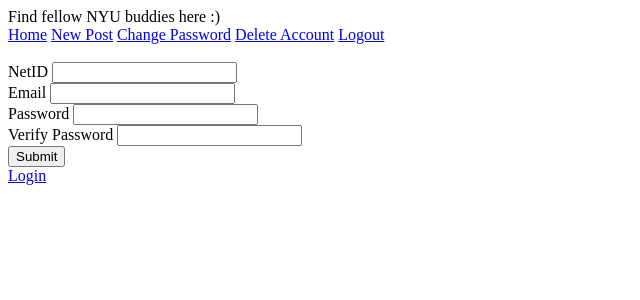
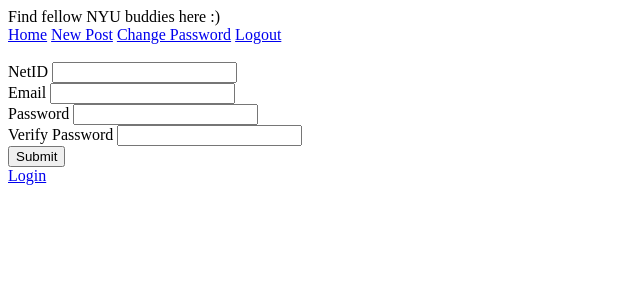
Before and after one commit to Pradhyo/nyubuddies, a Python web app: template templates/Signup.html in a window 1280 px wide. Shown: the top 300 px of the page, without its empty margins (0-640 px from the left). Run offline with Jinja, Linux system fonts and the light colour scheme; the template is opened without the code that fills it, so the values that code supplies are empty.

Commit message:
No handler/links to delete account

```diff
--- a/main.py
+++ b/main.py
@@ -7,7 +7,7 @@ from handler import LogOut, DeleteAccount
 app = webapp2.WSGIApplication([('/', HomePage),
 							   ('/signup', SignUp),
 							   ('/logout', LogOut),
-							   ('/delete_account', DeleteAccount),
+							   #('/delete_account', DeleteAccount),
 							   ('/change_password', ChangePassword),
 							   ('/email_confirmation', EmailConfirmation),
 							   ('/new_post',NewPost),
--- a/templates/base.html
+++ b/templates/base.html
@@ -6,7 +6,6 @@ Find fellow NYU buddies here :) <br>
 <a href = "/welcome">Home</a>
 <a href = "/new_post">New Post</a>
 <a href = "/change_password">Change Password</a>
-<a href = "/delete_account">Delete Account</a>
 <a href = "/logout">Logout</a>
 {%endif%}
 <br>
```
